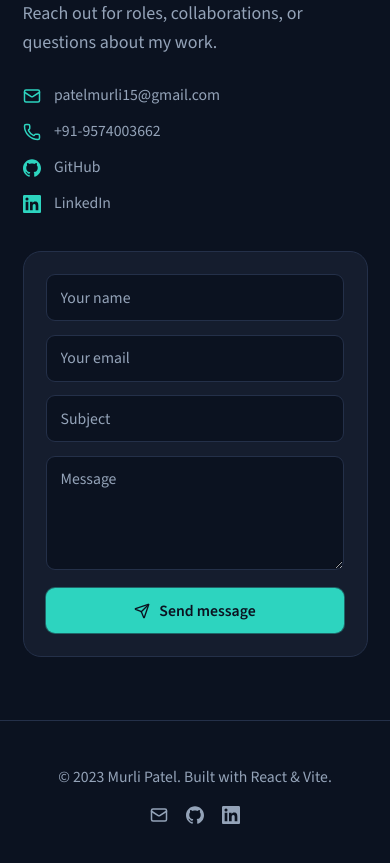
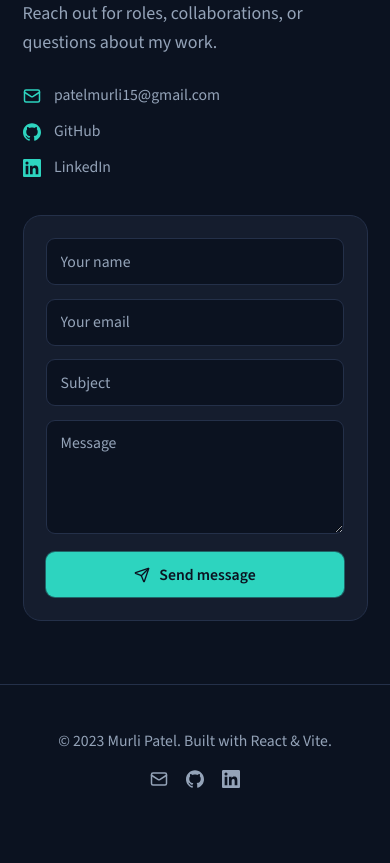
Before and after one commit to murlipatel1/portfolio, a React (Vite) app: page / in a window 390 px wide. Shown: the part 7800-8663 px from the top of the page. After the commit the page ends 8633 px from the top, so only its background shows below. Built offline with nearby package versions, Linux system fonts and the light colour scheme; no server answers.

Commit message:
Remove phone number from bio and update Contact section to reflect changes in displayed information.

```diff
--- a/src/components/sections/Contact.tsx
+++ b/src/components/sections/Contact.tsx
@@ -1,7 +1,7 @@
 import { useRef, useState, type FormEvent } from "react";
 import emailjs from "@emailjs/browser";
 import { motion, useReducedMotion } from "motion/react";
-import { Mail, Phone, Send } from "lucide-react";
+import { Mail, Send } from "lucide-react";
 import { GithubIcon, LinkedinIcon } from "../ui/BrandIcons";
 import { bio } from "../../data/bio";
 import { Button } from "../ui/Button";
@@ -74,13 +74,6 @@ export function Contact() {
             >
               <Mail size={18} className="text-accent" />
               {bio.email}
-            </a>
-            <a
-              href={`tel:${bio.phone.replace(/\s/g, "")}`}
-              className="flex items-center gap-3 text-sm text-muted transition hover:text-accent"
-            >
-              <Phone size={18} className="text-accent" />
-              {bio.phone}
             </a>
             <a
               href={bio.github}
--- a/src/data/bio.ts
+++ b/src/data/bio.ts
@@ -5,7 +5,6 @@ export const bio = {
   location: "Ahmedabad, India",
   tagline:
     "I build fast, reliable full-stack products with React, Next.js, Node.js, and cloud, from inventory systems to analytics dashboards.",
-  phone: "+91-9574003662",
   email: "patelmurli15@gmail.com",
   github: "https://github.com/murlipatel1",
   linkedin: "https://www.linkedin.com/in/murli-patel-193605224/",
```
